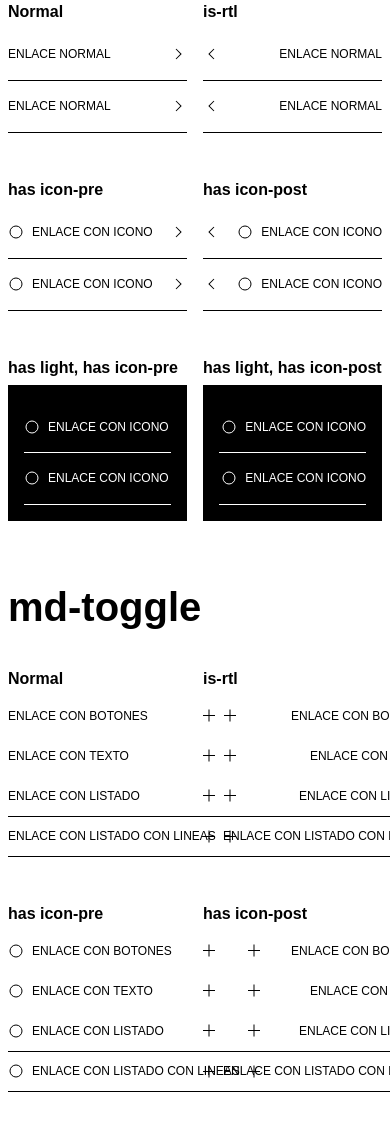
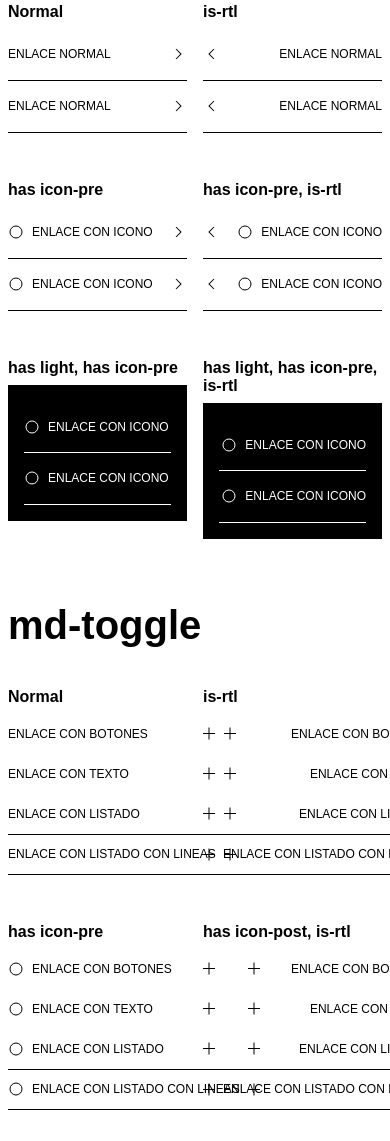
Before and after one commit to holygrailcss/holygrail2, an Eleventy site: page src/guia.njk in a window 390 px wide. Shown: the part 8343-9484 px from the top of the page. Built offline with nearby package versions, Linux system fonts and the light colour scheme; Eleventy itself is replaced by a stand-in of ours; files that its build step writes are made by us from their sources.

Commit message:
ajustes listado

```diff
--- a/scss/elements/_md-link.scss
+++ b/scss/elements/_md-link.scss
@@ -32,8 +32,7 @@
   }
 }
 // Estado con icono
-.has-icon-pre,
-.has-icon-post {
+.has-icon-pre {
   .md-link > button {
     .md-link-icon-container {
       align-items: center;
@@ -50,7 +49,7 @@
   }
 }
 
-.has-icon-post.is-rtl {
+.has-icon-pre.is-rtl {
   .md-link-icon-container {
     direction: ltr;
     text-align: left;
--- a/src/guia.njk
+++ b/src/guia.njk
@@ -506,8 +506,8 @@ permalink: /
         </a>
       </div>
 
-      <div class="col-xs-6 mb-48 has-icon-post is-rtl">
-        <p class="h3 mb-8">has icon-post</p>
+      <div class="col-xs-6 mb-48 has-icon-pre is-rtl">
+        <p class="h3 mb-8">has icon-pre, is-rtl</p>
         <a class="md-link" href="">
           <button class="btn btn--full">
             <div class="md-link-icon-container">
@@ -568,8 +568,8 @@ permalink: /
         </div>
       </div>
 
-      <div class="col-xs-6 has-icon-post is-rtl">
-        <p class="h3 mb-8">has light, has icon-post</p>
+      <div class="col-xs-6 has-icon-pre is-rtl">
+        <p class="h3 mb-8">has light, has icon-pre, is-rtl</p>
         <div class="p-16 has-light bg-primary">
           <a class="md-link" href="">
             <button class="btn btn--full">
@@ -806,7 +806,7 @@ permalink: /
       </div>
 
       <div class="col-xs-6 mb-48 has-icon-post is-rtl">
-        <p class="h3 mb-8">has icon-post</p>
+        <p class="h3 mb-8">has icon-post, is-rtl</p>
         <ul class="md-toggle">
             <li class="md-toggle-item">
               <button class="btn btn--full btn btn-link ttu">
```
Also changed, not shown: guia/index.html (+5 -5 lines), 2 other files.
